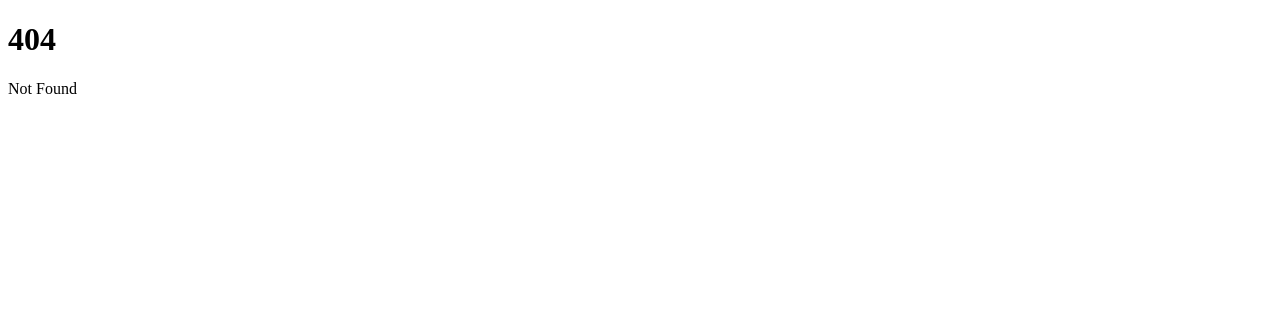
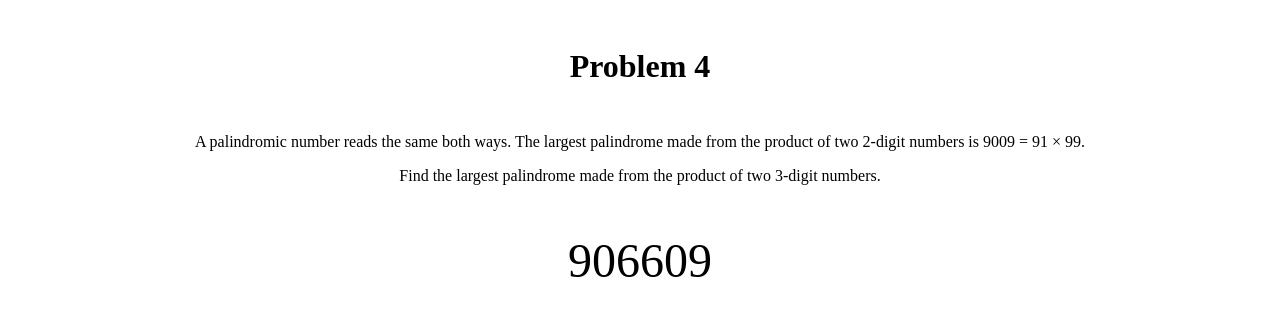
Before and after one commit to jmilesporter/project-euler, a SvelteKit app: page /problem-4 in a window 1280 px wide. Before the commit this address had no page. Shown: the top 316 px of the page. Built offline with nearby package versions, Linux system fonts and the light colour scheme.

Commit message:
Problem 4

```diff
--- /dev/null
+++ b/src/routes/(problems)/problem-4/+page.svelte
@@ -0,0 +1,69 @@
+<script>
+	function largestPalindrome(a, b) {
+		let product = a * b;
+		let firstHalf = [];
+		let secondHalf = [];
+		function isPalindrome(n) {
+			let number = n.toString().split('');
+
+			for (let i = 0; i < Math.floor(number.length / 2); i++) {
+				firstHalf.push(number[i]);
+			}
+			if (number.length % 2 === 0) {
+				for (let i = Math.floor(number.length / 2); i < number.length; i++) {
+					secondHalf.push(number[i]);
+				}
+			} else {
+				for (let i = Math.floor(number.length / 2) + 1; i < number.length; i++) {
+					secondHalf.push(number[i]);
+				}
+			}
+		}
+		isPalindrome(product);
+		let first = parseInt(firstHalf.join(''));
+		let second = parseInt(secondHalf.reverse().join(''));
+		if (first === second) {
+			return true;
+		} else {
+			return false;
+		}
+	}
+	let palindromes = [];
+
+	for (let k = 1000; k > 0; k--) {
+		for (let l = 1000; l > 0; l--) {
+			let candidate = largestPalindrome(k, l);
+			if (candidate === true) {
+				palindromes.push(k * l);
+			}
+		}
+	}
+
+	let answer = Math.max(...palindromes);
+	console.log(answer);
+</script>
+
+<h1>Problem 4</h1>
+
+<p>
+	A palindromic number reads the same both ways. The largest palindrome made from the product of two
+	2-digit numbers is 9009 = 91 × 99.
+</p>
+<p>Find the largest palindrome made from the product of two 3-digit numbers.</p>
+
+<p class="answer">{answer}</p>
+
+<style>
+	h1 {
+		text-align: center;
+		margin: 1.5em;
+	}
+	p {
+		text-align: center;
+	}
+	.answer {
+		text-align: center;
+		font-size: xxx-large;
+		align-items: center;
+	}
+</style>
```
